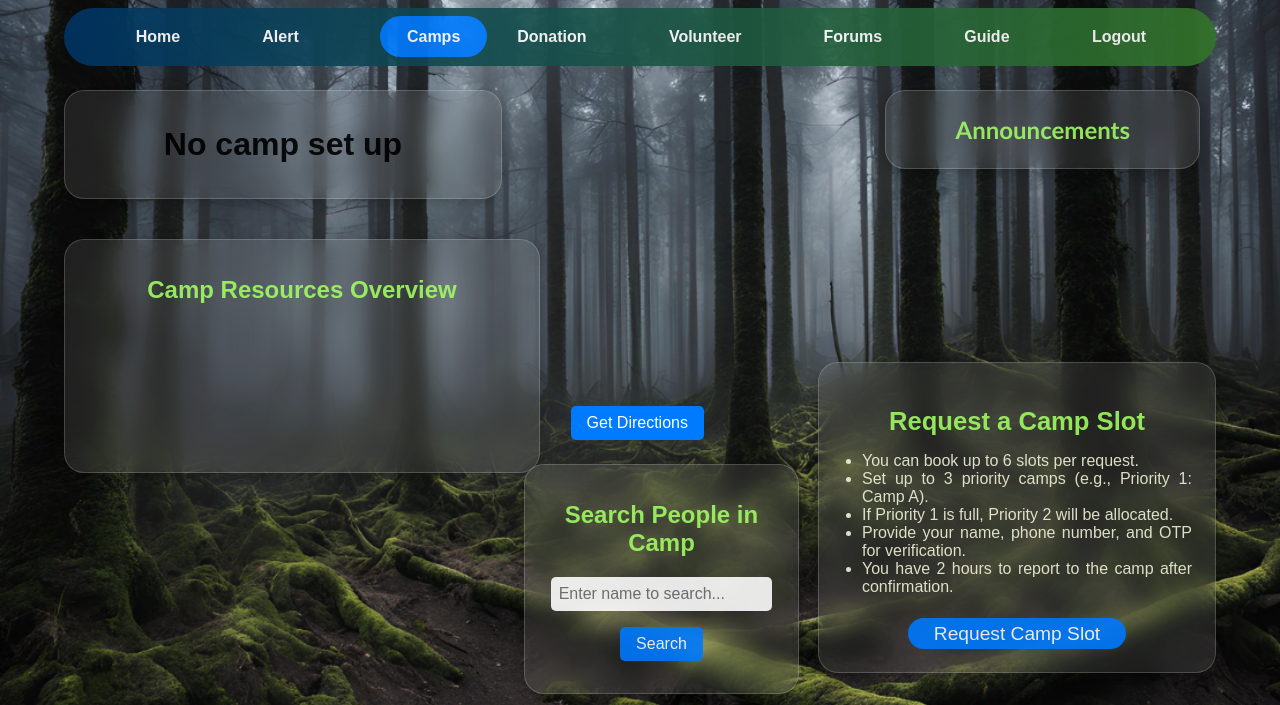
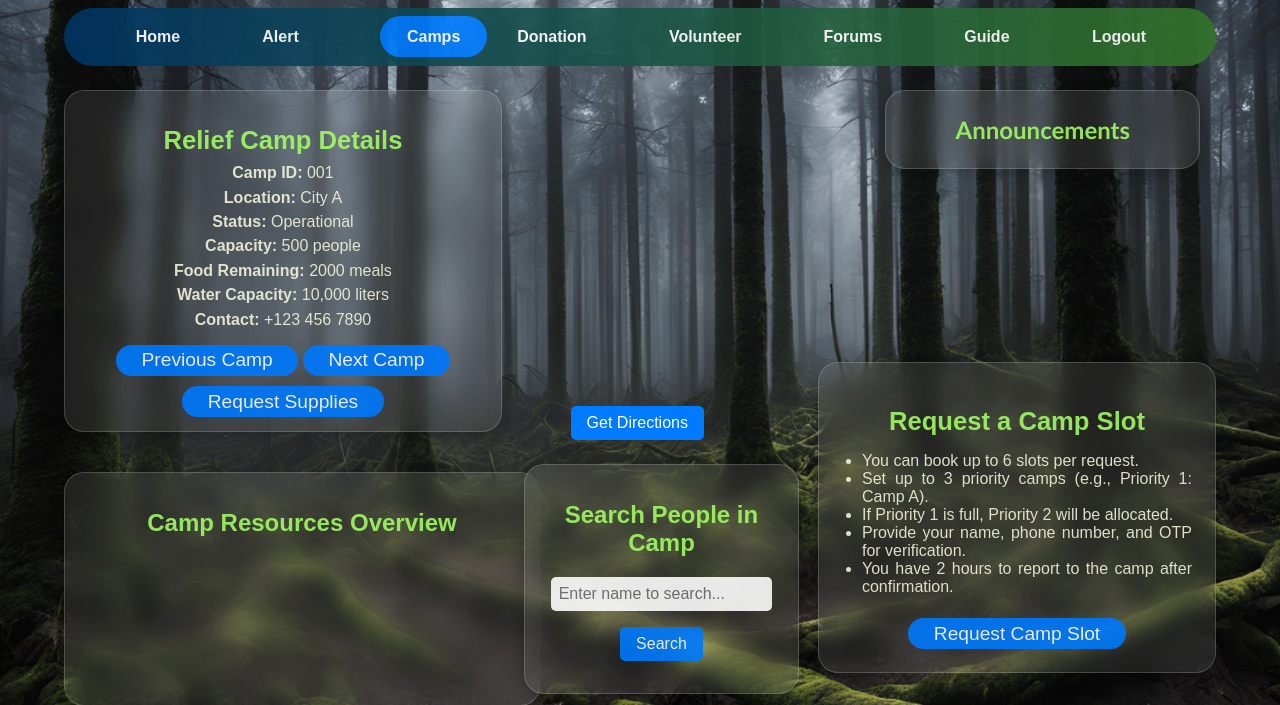
Before and after one commit to Vyshak-NSC/major-project, a Flask app: page /camps in a window 1280 px wide. Shown: the top 705 px of the page. Run offline with Flask 3, Linux system fonts and the light colour scheme; data that the repository does not hold is empty.

Commit message:
added backedn connection to camps page

```diff
--- a/app/static/css/user/camps.css
+++ b/app/static/css/user/camps.css
@@ -55,7 +55,7 @@
 .camp-info p:hover {
     opacity: 0.8; /* Fade effect on hover */
 }
-#next-camp-btn, #request-btn {
+#next-camp-btn, #prev-camp-btn, #request-btn {
     margin-top: 1.2vh;
     padding: 0.6vh 2vw; /* Reduced padding */
     background: #007bff;
@@ -66,7 +66,7 @@
     font-size: 1.2rem; /* Reduced font size */
     transition: all 0.3s ease;
 }
-#next-camp-btn:hover, #request-btn:hover {
+#next-camp-btn:hover, #prev-camp-btn:hover, #request-btn:hover {
     background: #005bb5; /* Darker blue on hover */
     transform: scale(1.05); /* Slight zoom effect */
 }
--- a/app/static/js/camps.js
+++ b/app/static/js/camps.js
@@ -1,40 +1,92 @@
+let camps = [];  // Ensure `camps` is initialized as an empty array
 let currentCampIndex = 0;
 let map;
 
-// Initialize Map
-function initMap(lat, lng, location) {
-    const center = [lat, lng];
+// Fetch Camps from Backend
+async function fetchCamps() {
+    try {
+        const response = await fetch('/list_all_camps');
+        if (!response.ok) {
+            throw new Error("Failed to fetch camp data");
+        }
+
+        camps = await response.json();
+        console.log("Fetched camps:", camps);
+
+        if (!Array.isArray(camps) || camps.length === 0) {
+            alert("No camps available.");
+            return;
+        }
+
+        currentCampIndex = 0;  // Reset index
+        initMap(camps[currentCampIndex]);  // Initialize map with first camp
+        updateCampDetails(camps);
+    } catch (error) {
+        console.error("Error fetching camps:", error);
+        alert("Error fetching camps.");
+    }
+}
+
+// Initialize Map (After Fetching Data)
+function initMap(camp) {
+    if (!camp || !camp.coordinates) {
+        console.error("Invalid camp data for map initialization.");
+        return;
+    }
+
+    const center = [camp.coordinates.lat, camp.coordinates.lng];
+
     map = L.map("map").setView(center, 12);
+
     L.tileLayer("https://{s}.tile.openstreetmap.org/{z}/{x}/{y}.png", {
         attribution: '&copy; <a href="https://www.openstreetmap.org/copyright">OpenStreetMap</a> contributors'
     }).addTo(map);
+
     L.marker(center).addTo(map)
-        .bindPopup(location)
+        .bindPopup(camp.location)
         .openPopup();
 }
 
-// Update Map and Directions Button
-function updateMap(lat, lng, location) {
-    const center = [lat, lng];
+// Update Map
+function updateMap(camps) {
+    if (!camps || camps.length === 0) {
+        console.error("No camp data available for map update.");
+        return;
+    }
+
+    const currentCamp = camps[currentCampIndex];
+    if (!currentCamp || !currentCamp.coordinates) {
+        console.error("Invalid camp data for map update.");
+        return;
+    }
+
+    const center = [currentCamp.coordinates.lat, currentCamp.coordinates.lng];
+
     map.setView(center, 12);
+
+    // Remove existing markers
     map.eachLayer(layer => {
         if (layer instanceof L.Marker) {
             map.removeLayer(layer);
         }
     });
+
     L.marker(center).addTo(map)
-        .bindPopup(location)
+        .bindPopup(currentCamp.location)
         .openPopup();
+
     document.getElementById("directions-btn").onclick = () => {
-        window.open(`https://www.google.com/maps/dir/?api=1&destination=${center[0]},${center[1]}`, "_blank");
+        window.open(`https://www.openstreetmap.org/directions?engine=fossgis_osrm_car&route=${center[0]},${center[1]}`, "_blank");
     };
 }
 
 // Initialize Chart
 let resourcesChart;
+
 function initializeChart(food, water) {
     const ctx = document.getElementById("resources-chart").getContext("2d");
     if (resourcesChart) resourcesChart.destroy();
+
     resourcesChart = new Chart(ctx, {
         type: "bar",
         data: {
@@ -51,12 +103,6 @@ function initializeChart(food, water) {
         },
         options: {
             responsive: true,
-            plugins: {
-                legend: {
-                    display: true,
-                    position: "top"
-                }
-            },
             scales: {
                 y: {
                     beginAtZero: true
@@ -66,120 +112,56 @@ function initializeChart(food, water) {
     });
 }
 
-//clear old camp data displayed
-function clearCampDetails() {
-    // Clear the chart
-    if (resourcesChart) resourcesChart.destroy();
+// Update Camp Details
+function updateCampDetails(camps) {
+    if (!camps || camps.length === 0) {
+        console.error("No camps available for display.");
+        return;
+    }
 
-    // Clear the map
-    if (map) {
-        map.eachLayer(layer => {
-            if (layer instanceof L.Marker) {
-                map.removeLayer(layer);
-            }
-        });
-        map.setView([0, 0], 2); // Reset map to a default view
+    const currentCamp = camps[currentCampIndex];
+
+    if (!currentCamp) {
+        console.error("Invalid camp data.");
+        return;
     }
-}
 
-function showNoCampMessage() {
-    const campDetailsSection = document.querySelector(".camp-details");
-    campDetailsSection.innerHTML = `
-        <h1>No camp set up</h1>
-    `;
-}
+    document.getElementById("camp-id").textContent = currentCamp.cid || "N/A";
+    document.getElementById("camp-location").textContent = currentCamp.location || "N/A";
+    document.getElementById("camp-status").textContent = currentCamp.status || "N/A";
+    document.getElementById("camp-capacity").textContent = `${currentCamp.num_people_present || 0} / ${currentCamp.capacity || 0} people`;
+    document.getElementById("camp-food").textContent = `${currentCamp.food_stock_quota || 0} meals`;
+    document.getElementById("camp-water").textContent = `${currentCamp.water_stock_litres || 0} liters`;
+    document.getElementById("camp-contact").textContent = currentCamp.contact_number || "N/A";
 
-// Fetch All Camps and Display the First One
-async function fetchAllCamps() {
-    try {
-        const response = await fetch("/list_all_camps");
-        if (!response.ok) {
-            throw new Error("Failed to fetch camps");
-        }
-        const camps = await response.json();
-
-        // Check if there are no camps
-        if (camps.length === 0) {
-            showNoCampMessage(); // Show "No camp set up" message
-            clearCampDetails(); // Clear all displayed data
-            return;
-        }
-
-        // Store camps globally
-        window.camps = camps;
-
-        // Initialize the first camp
-        displayCamp(camps[currentCampIndex]);
-        initMap(camps[currentCampIndex].coordinates.lat, camps[currentCampIndex].coordinates.lng, camps[currentCampIndex].location);
-    } catch (error) {
-        console.error(error.message || "An error occurred while fetching camps.");
-        showNoCampMessage(); // Show "No camp set up" message
-        clearCampDetails(); // Clear all displayed data in case of an error
-    }
-}
-
-// Display Camp Details on Page
-function displayCamp(camp) {
-    document.getElementById("camp-id").textContent = camp.cid;
-    document.getElementById("camp-location").textContent = camp.location;
-    document.getElementById("camp-status").textContent = camp.status;
-    document.getElementById("camp-capacity").textContent = `${camp.num_people_present} / ${camp.capacity} people`;
-    document.getElementById("camp-food").textContent = `${camp.food_stock_quota} meals`;
-    document.getElementById("camp-water").textContent = `${camp.water_stock_litres} liters`;
-    document.getElementById("camp-contact").textContent = camp.contact_number;
-
-    // Update Announcements List
-    const announcementsListElement = document.getElementById("announcements-list");
-    announcementsListElement.innerHTML = "";
-    camp.announcements.forEach(announcement => {
-        const li = document.createElement("li");
-        li.textContent = announcement;
-        announcementsListElement.appendChild(li);
-    });
-
-    // Update Chart
-    initializeChart(camp.food_stock_quota, camp.water_stock_litres);
-
-    // Update Map
-    updateMap(camp.coordinates.lat, camp.coordinates.lng, camp.location);
+    initializeChart(currentCamp.food_stock_quota, currentCamp.water_stock_litres);
+    updateMap(camps);
 }
 
 // Next Camp Button
 document.getElementById("next-camp-btn").addEventListener("click", () => {
-    currentCampIndex = (currentCampIndex + 1) % window.camps.length;
-    displayCamp(window.camps[currentCampIndex]);
+    if (!camps || camps.length === 0) {
+        console.error("No camps available.");
+        return;
+    }
+
+    currentCampIndex = (currentCampIndex + 1) % camps.length;
+    // console.log("Switching to camp:", camps[currentCampIndex]);
+    updateCampDetails(camps);
 });
 
-// Search Functionality
-document.getElementById("search-btn").addEventListener("click", () => {
-    const searchInput = document.getElementById("search-input").value.trim().toLowerCase();
-    const currentCamp = window.camps[currentCampIndex];
-    const result = currentCamp.people_list.find(person => person.toLowerCase() === searchInput);
-    const searchResult = document.getElementById("search-result");
-    if (result) {
-        searchResult.textContent = `${result} is currently registered at Camp ${currentCamp.cid} (${currentCamp.location}).`;
-    } else {
-        searchResult.textContent = "No matching records found.";
+// Previous camp button
+document.getElementById("prev-camp-btn").addEventListener("click", () => {
+    if (!camps || camps.length === 0) {
+        console.error("No camps available.");
+        return;
     }
+
+    // Move to the previous camp (loops to the last camp if at the first)
+    currentCampIndex = (currentCampIndex - 1 + camps.length) % camps.length;
+    console.log("Switching to previous camp:", camps[currentCampIndex]);
+    updateCampDetails(camps);
 });
 
-// Show/hide request form popup
-const requestSlotBtn = document.getElementById('request-slot-btn');
-const requestFormPopup = document.getElementById('request-form-popup');
-const closeBtn = document.querySelector('.close-btn');
-requestSlotBtn.addEventListener('click', () => {
-    requestFormPopup.style.display = 'flex';
-});
-closeBtn.addEventListener('click', () => {
-    requestFormPopup.style.display = 'none';
-});
-
-// Close popup when clicking outside the content
-window.addEventListener('click', (event) => {
-    if (event.target === requestFormPopup) {
-        requestFormPopup.style.display = 'none';
-    }
-});
-
-// Initialize Camps on Page Load
-fetchAllCamps();
+// Fetch Camps on Page Load
+fetchCamps();
--- a/app/templates/user/camps.html
+++ b/app/templates/user/camps.html
@@ -18,6 +18,7 @@
                 <p><strong>Water Capacity:</strong> <span id="camp-water">10,000 liters</span></p>
                 <p><strong>Contact:</strong> <span id="camp-contact">+123 456 7890</span></p>
             </div>
+            <button id="prev-camp-btn">Previous Camp</button>
             <button id="next-camp-btn">Next Camp</button>
             <button id="request-btn">Request Supplies</button>
         </div>
```
Also changed, not shown: instance/site.db.
